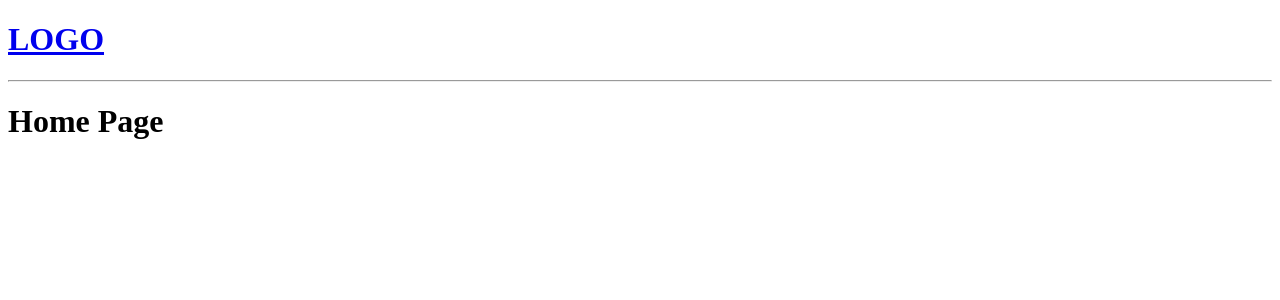
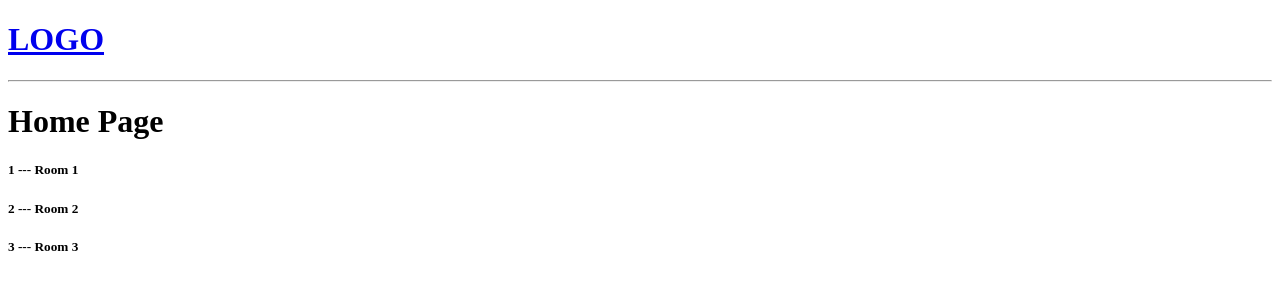
Before and after one commit to Savio49/DiscussionApp, a Django app: page / in a window 1280 px wide. Shown: the top 300 px of the page. Run offline with Django 4.2, Linux system fonts and the light colour scheme.

Commit message:
using django tags for coding capabilities like for loop, if statement. Also passing context in views which is accessed in templates

```diff
--- a/base/views.py
+++ b/base/views.py
@@ -1,8 +1,16 @@
 from django.shortcuts import render
+
+rooms = [
+    {'id': 1, 'name': 'Room 1'},
+    {'id': 2, 'name': 'Room 2'},
+    {'id': 3, 'name': 'Room 3'},
+]
 
 
 def home(request):
-    return render(request, 'home.html')
+    context = {'rooms': rooms}
+    # return render(request, 'home.html', {'rooms':rooms})
+    return render(request, 'home.html', context)
 
 
 def room(request):
--- a/templates/home.html
+++ b/templates/home.html
@@ -2,4 +2,17 @@
 
 {% block content %}
 <h1>Home Page</h1>
+
+<div>
+    <div>
+        {% for room in rooms %}
+        <div>
+            <h5>{{room.id}} --- {{room.name}}</h5>
+        </div>
+        {% endfor %}
+    </div>
+</div>
+
+
+
 {% endblock content %}
```
